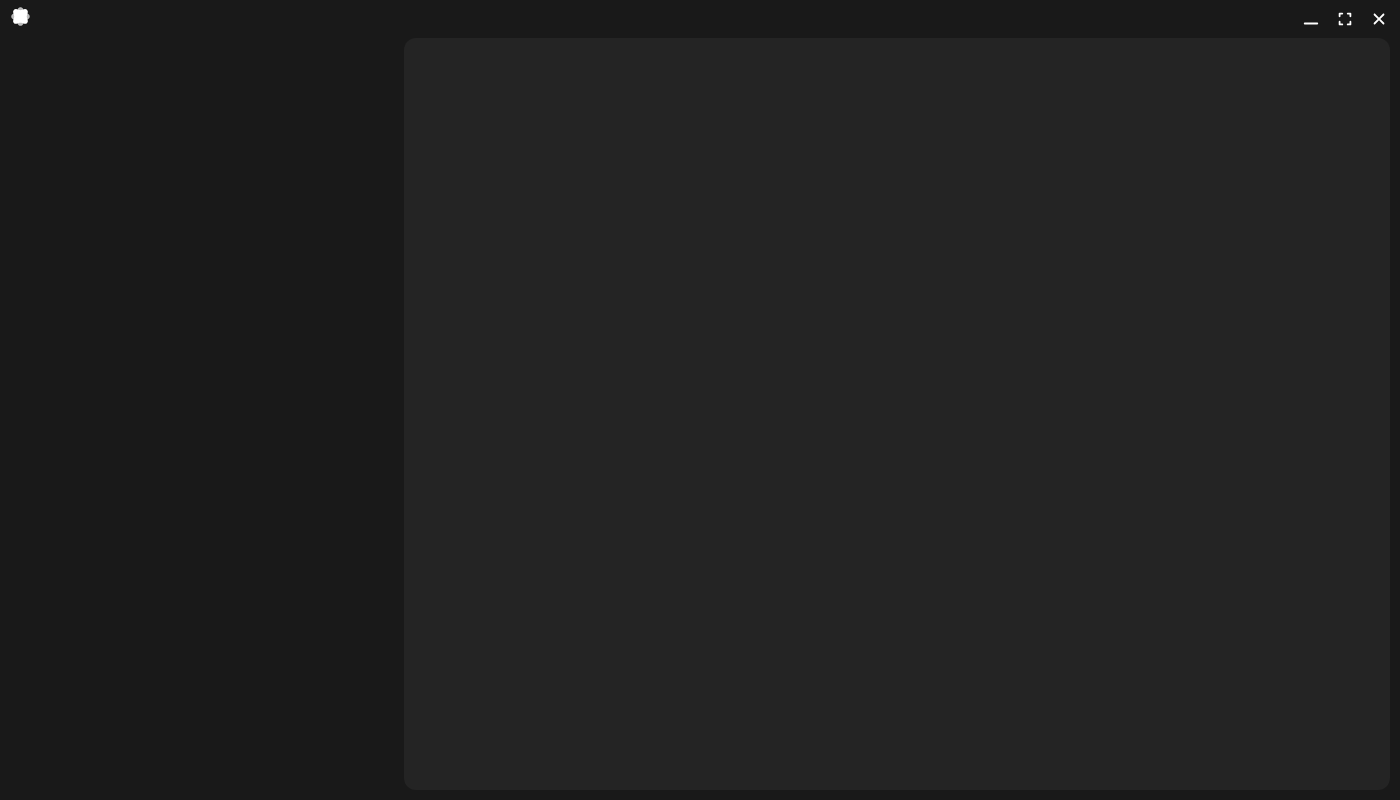
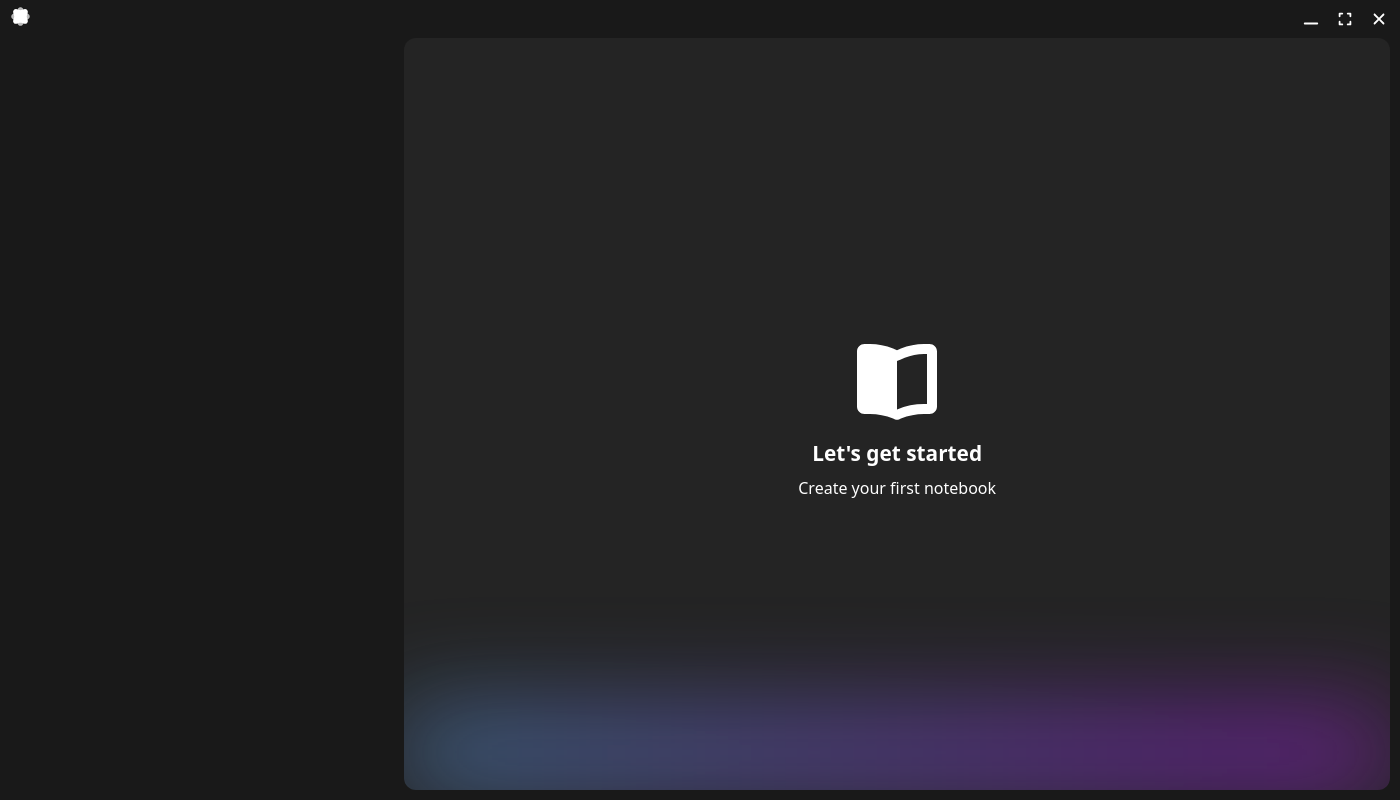
Before and after one commit to bzk9x/kirokuLM, an Electron app: page src/app/layout/screen_main.html in a window 1400 px wide. Drawn offline with Linux system fonts and the light colour scheme; no server answers.

Commit message:
feat: add no-notes message and styling for empty notebook state

```diff
--- a/src/app/layout/screen_main.html
+++ b/src/app/layout/screen_main.html
@@ -46,7 +46,14 @@
             </div>
             <div class="splitter"></div>
             <div class="notebook">
-
+                <div class="no-notes">
+                    <svg xmlns="http://www.w3.org/2000/svg" class="no-notes-icon" viewBox="0 0 640 640"><path fill="#ffffff" d="M320 205.3L320 514.6L320.5 514.4C375.1 491.7 433.7 480 492.8 480L512 480L512 160L492.8 160C450.6 160 408.7 168.4 369.7 184.6C352.9 191.6 336.3 198.5 320 205.3zM294.9 125.5L320 136L345.1 125.5C391.9 106 442.1 96 492.8 96L528 96C554.5 96 576 117.5 576 144L576 496C576 522.5 554.5 544 528 544L492.8 544C442.1 544 391.9 554 345.1 573.5L332.3 578.8C324.4 582.1 315.6 582.1 307.7 578.8L294.9 573.5C248.1 554 197.9 544 147.2 544L112 544C85.5 544 64 522.5 64 496L64 144C64 117.5 85.5 96 112 96L147.2 96C197.9 96 248.1 106 294.9 125.5z"/></svg>
+                    <span class="no-notes-title">Let's get started</span>
+                    <span>Create your first notebook</span>
+                    <div class="bottom-glow">
+                        <div class="glow"></div>
+                    </div>
+                </div>
             </div>
         </div>
     </main>
--- a/src/app/res/styles/styles_main.css
+++ b/src/app/res/styles/styles_main.css
@@ -108,6 +108,8 @@ nav {
     min-width: 300px;
     background-color: #242424;
     border-radius: 12px;
+    display: flex;
+    overflow: hidden;
 }
 
 .main.dragging {
@@ -119,3 +121,65 @@ nav {
     width: 25px;
     height: auto;
 }
+
+.no-notes {
+    position: relative;
+    flex: 1;
+    display: flex;
+    align-items: center;
+    justify-content: center;
+    flex-direction: column;
+    gap: 10px;
+}
+
+.no-notes-icon {
+    width: 100px;
+    height: auto;
+}
+
+.no-notes-title {
+    font-size: 1.3em;
+    font-weight: bold;
+}
+
+.bottom-glow {
+    width: 100%;
+    position: absolute;
+    bottom: 0;
+}
+
+.glow {
+    height: 75px;
+    background: linear-gradient(90deg, #ffa85187, #33FFEE87, #A424FF87, #FF2F2F87);
+    filter: blur(75px);
+    background-size: 400% 400%;
+    animation: glow-anim 12s ease-in-out infinite;
+}
+
+@keyframes glow-anim {
+    0% {
+        background-position: 0% 50%;
+        transform: scale(1);
+        filter: blur(50px) brightness(1);
+    }
+    25% {
+        background-position: 100% 50%;
+        transform: scale(1.05);
+        filter: blur(55px) brightness(1.2);
+    }
+    50% {
+        background-position: 50% 100%;
+        transform: scale(1);
+        filter: blur(50px) brightness(1);
+    }
+    75% {
+        background-position: 0% 50%;
+        transform: scale(1.05);
+        filter: blur(55px) brightness(1.2);
+    }
+    100% {
+        background-position: 0% 50%;
+        transform: scale(1);
+        filter: blur(50px) brightness(1);
+    }
+}
```
